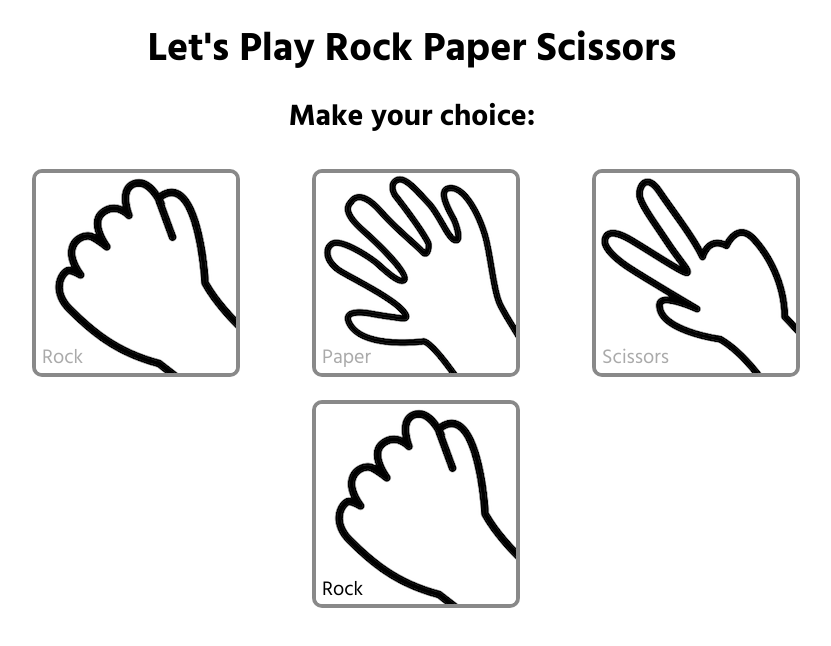
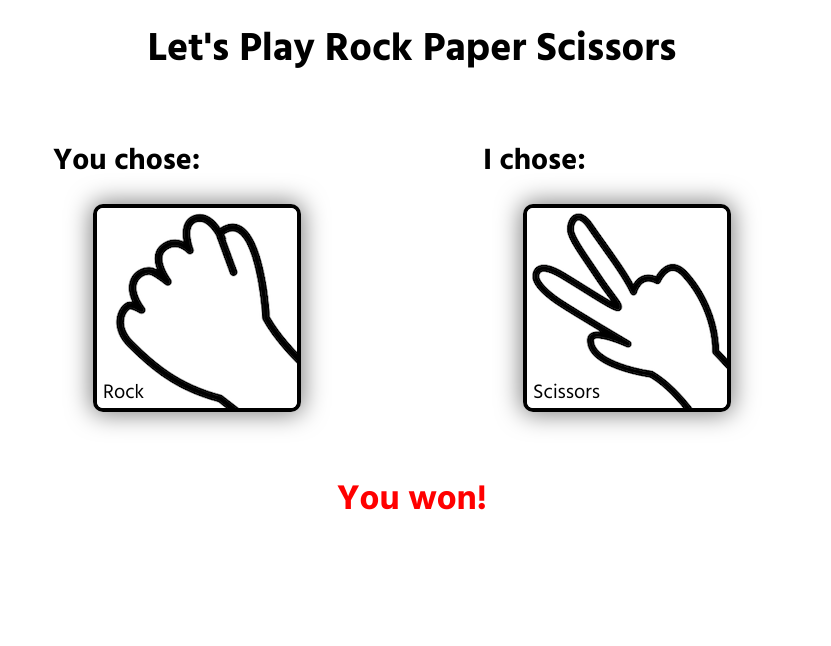
Before and after one commit to labrocadabro/odin, a plain HTML site: page rps/index.html in a window 1280 px wide. Both pictures are taken after a click on the element "Rock". Shown: the whole page, without its empty margins (228-1059 px from the left). Drawn offline with Linux system fonts and the light colour scheme.

Commit message:
rock paper scissors done!

```diff
--- a/rps/css/style.css
+++ b/rps/css/style.css
@@ -24,6 +24,7 @@
 html {
    font-size: 62.5%;
 }
+
 body {
    font-family: Hind, Arial, sans-serif;
 }
@@ -36,11 +37,13 @@ body {
    max-width: 900px;
    margin: 0 auto;
 }
+
 #options {
    display: flex;
    justify-content: center;
    flex-wrap: wrap;
 }
+
 #options figure {
    flex: 1;
    max-width: 200px;
@@ -55,26 +58,65 @@ h1 {
    font-weight: 700;
    font-size: 4rem;
 }
+
 h2 {
    font-size: 3rem;
+}
+
+#options h2 {
    text-align: center;
 }
-#options img {
+
+img {
    border: 4px solid #898989;
    border-radius: 10px;
 }
-#options img:hover {
+
+#options img:hover,
+#result img {
    cursor: pointer;
    border-color: black;
-     box-shadow: 0px 0px 24px 2px rgba(0,0,0,0.5);
+   box-shadow: 0px 0px 24px 2px rgba(0, 0, 0, 0.5);
 }
-#options figure {
+
+figure {
    position: relative;
    color: #aaa;
 }
-#options figcaption {
+
+figcaption {
    font-size: 2rem;
    position: absolute;
    bottom: 10px;
    left: 10px;
 }
+
+#done {
+   visibility: hidden;
+   height: 1;
+   overflow: hidden;
+   position: absolute;
+}
+
+#result {
+   visibility: hidden;
+   height: 1;
+   overflow: hidden;
+   display: flex;
+   justify-content: space-around;
+   padding: 20px;
+}
+
+#result figcaption {
+   color: #000;
+}
+
+#result.display {
+   visibility: visible;
+}
+
+h3 {
+   color: red;
+   font-size: 3.5rem;
+   text-align: center;
+}
--- a/rps/index.html
+++ b/rps/index.html
@@ -1,5 +1,6 @@
 <!DOCTYPE html>
 <html lang="en">
+
 <head>
    <meta charset="utf-8" />
    <meta http-equiv="X-UA-Compatible" content="IE=edge" />
@@ -13,28 +14,40 @@
    <link rel="stylesheet" href="css/style.css" />
    <title>Rock Paper Scissors Game</title>
 </head>
+
 <body>
    <h1>Let's Play Rock Paper Scissors</h1>
    <section id="choose">
       <h2>Make your choice:</h2>
-				<div id ="options">
-				<figure>
+      <div id="options">
+         <figure class="rock">
             <img src="img/rock.png" alt="Rock">
             <figcaption>Rock</figcaption>
          </figure>
-				<figure>
+         <figure class="paper">
             <img src="img/paper.png" alt="Paper">
             <figcaption>Paper</figcaption>
          </figure>
-				<figure>
+         <figure class="scissors">
             <img src="img/scissors.png" alt="Scissors">
             <figcaption>Scissors</figcaption>
          </figure>
       </div>
    </section>
 
-		<section id="match"></section>
+   <section id="result">
+      <div id="player">
+         <h2>You chose:</h2>
+      </div>
+      <div id="ai">
+         <h2>I chose:</h2>
+      </div>
+   </section>
+   <section id="winner">
+      <h3></h3>
+   </section>
 
    <script type="text/javascript" src="js/main.js"></script>
 </body>
+
 </html>
--- a/rps/js/main.js
+++ b/rps/js/main.js
@@ -1,12 +1,39 @@
-let options = document.getElementsByTagName('figure')
-    for (i=0; i < options.length; i++) {
-        options[i].addEventListener("mouseover", (e) => e.currentTarget.style.color = "#000");
-        options[i].addEventListener("mouseout", (e) => e.currentTarget.style.color = "#aaa");
-        options[i].addEventListener("click", result);
-    }
+let options = document.querySelectorAll('#options figure');
+options.forEach(opt => {
+   opt.addEventListener("mouseover", (e) => e.currentTarget.style.color = "#000");
+   opt.addEventListener("mouseout", (e) => e.currentTarget.style.color = "#aaa");
+   opt.addEventListener("click", result, { once: true });
+});
 
 function result(e) {
-    let chosen = e.currentTarget.cloneNode(true);
-    document.getElementById("options").appendChild(chosen);
+   let chosen = e.currentTarget;
+   let sibling = chosen.parentNode.parentNode.setAttribute("id", "done");
+   document.querySelector("#result").setAttribute("class", "display");
+   document.querySelector("#player").appendChild(chosen.cloneNode(true));
+   let aiChoice = aiChoose();
+   document.querySelector("#ai").appendChild(aiChoice);
+   const WINNER = {
+      'rock': 'paper',
+      'paper': 'scissors',
+      'scissors': 'rock'
+   }
+   let winnerText = ""
+   if (aiChoice.className === e.currentTarget.className) {
+      winnerText = "It was a tie!"
+   } else if (aiChoice.className === WINNER[e.currentTarget.className]) {
+      winnerText = "I won!"
+   } else {
+      winnerText = "You won!"
+   }
+   document.querySelector("#winner h3").innerText = winnerText;
 }
-//e.target.style.color ="black"
+
+function aiChoose() {
+   const CHOICES = {
+      1: "rock",
+      2: "paper",
+      3: "scissors"
+   }
+   let choiceNum = Math.floor(Math.random() * 3) + 1;
+   return document.getElementsByClassName(CHOICES[choiceNum])[0].cloneNode(true);
+}
```
Also changed, not shown: 2 other files. Lines whose indentation alone changed are shown as unchanged.
